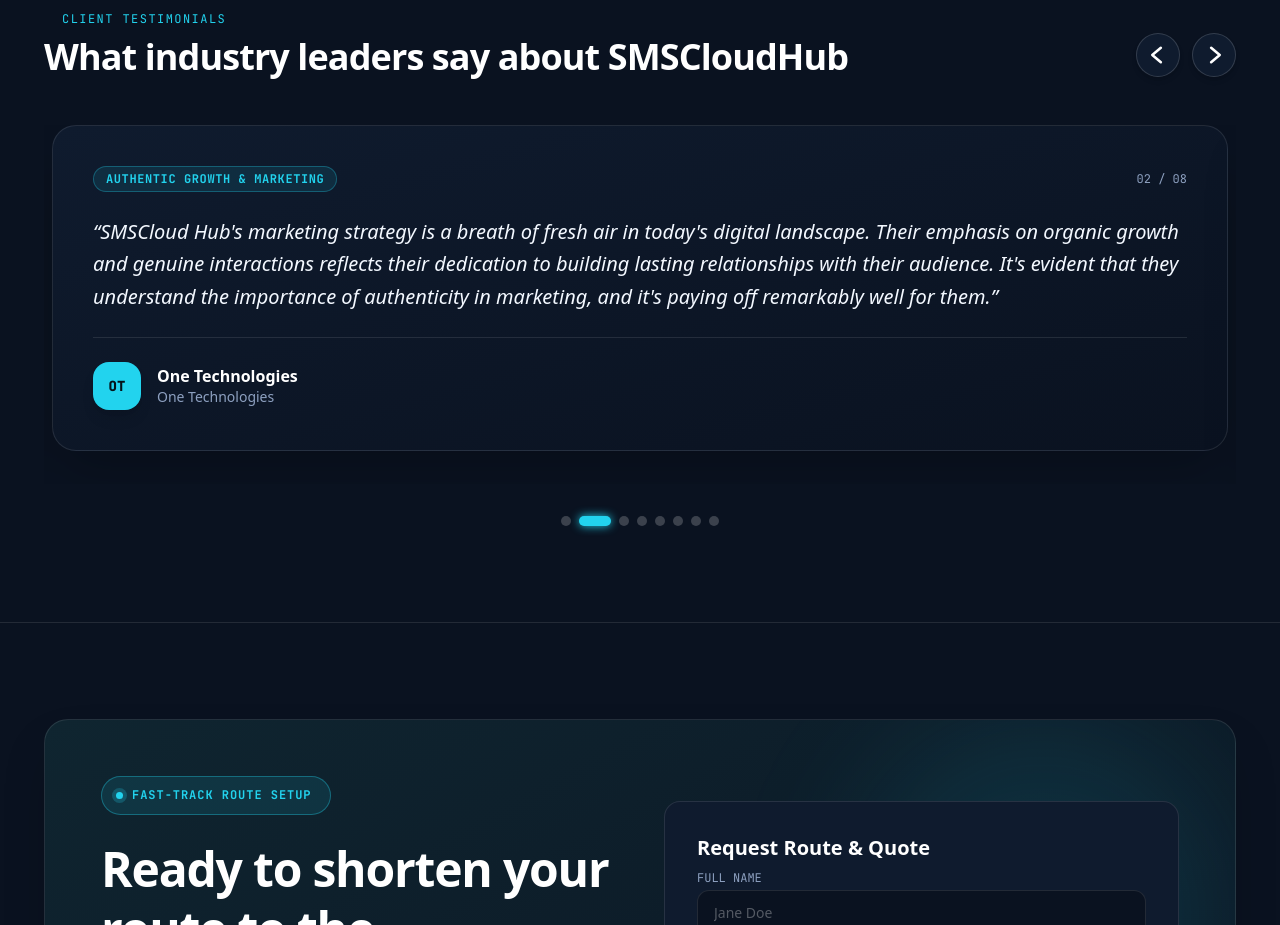
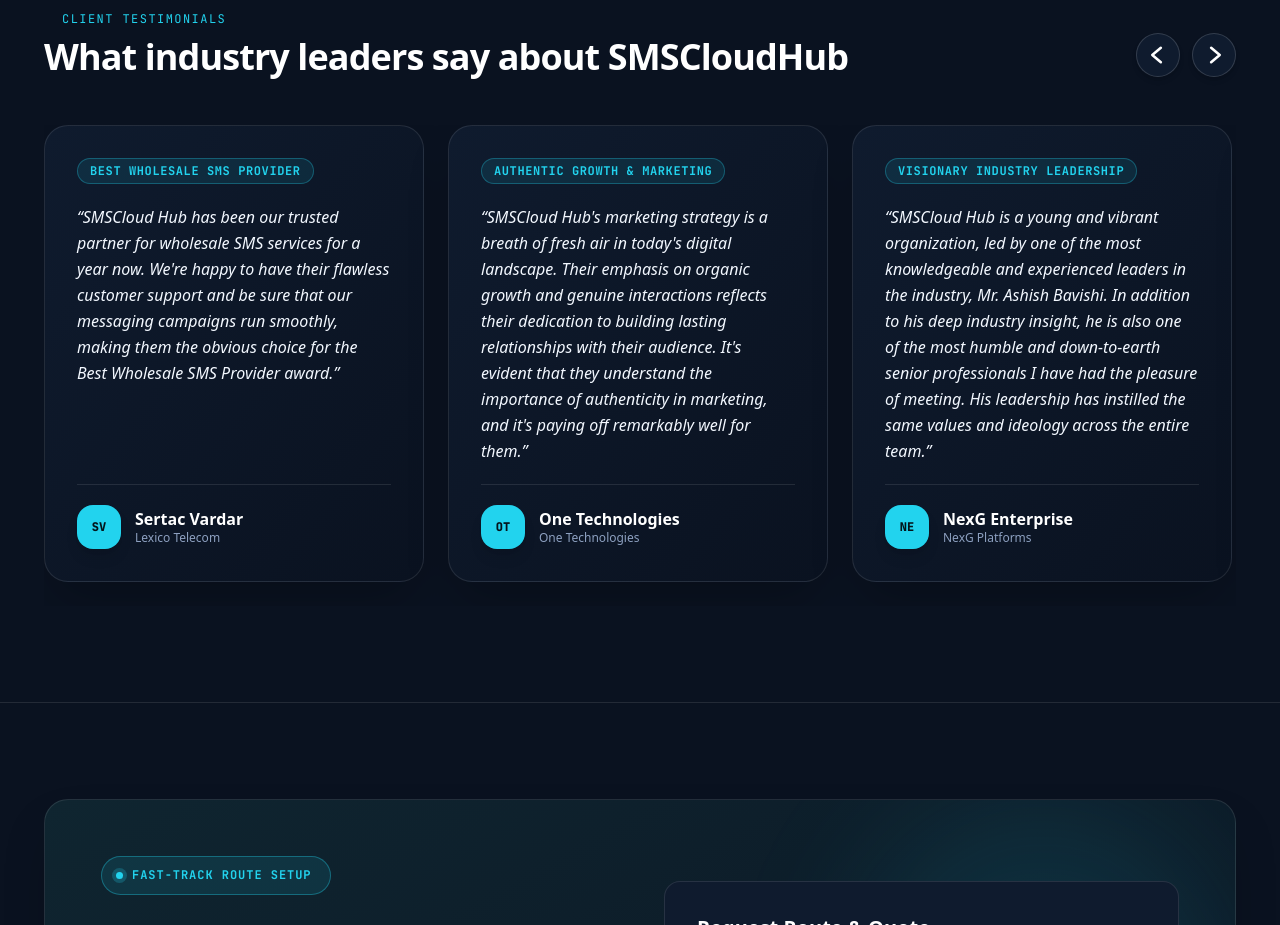
Before and after one commit to krishpitroda1/newsmscloudhub, a Next.js app: page / in a window 1280 px wide. Shown: the part 4180-5105 px from the top of the page. Built offline with nearby package versions, Linux system fonts and the light colour scheme.

Commit message:
feat: change homepage testimonials to multi-card continuous infinite marquee loop and remove slide numbers

```diff
--- a/components/Testimonials.tsx
+++ b/components/Testimonials.tsx
@@ -3,10 +3,8 @@
 import { useState, useEffect, useRef } from "react";
 
 export default function Testimonials() {
-  const [currentIndex, setCurrentIndex] = useState(0);
+  const scrollRef = useRef<HTMLDivElement | null>(null);
   const [isPaused, setIsPaused] = useState(false);
-  const touchStartX = useRef(0);
-  const touchEndX = useRef(0);
 
   const testimonials = [
     {
@@ -75,37 +73,39 @@
     },
   ];
 
-  // Auto-play interval
+  // Double array for seamless infinite scrolling
+  const infiniteTestimonials = [...testimonials, ...testimonials];
+
   useEffect(() => {
-    if (isPaused) return;
-    const interval = setInterval(() => {
-      setCurrentIndex((prev) => (prev + 1) % testimonials.length);
-    }, 5000);
-    return () => clearInterval(interval);
-  }, [isPaused, testimonials.length]);
+    const el = scrollRef.current;
+    if (!el) return;
+
+    let animationFrameId: number;
+
+    const scroll = () => {
+      if (!isPaused && el) {
+        el.scrollLeft += 0.8;
+        if (el.scrollLeft >= el.scrollWidth / 2) {
+          el.scrollLeft -= el.scrollWidth / 2;
+        }
+      }
+      animationFrameId = requestAnimationFrame(scroll);
+    };
+
+    animationFrameId = requestAnimationFrame(scroll);
+
+    return () => cancelAnimationFrame(animationFrameId);
+  }, [isPaused]);
 
   const handlePrev = () => {
-    setCurrentIndex((prev) => (prev - 1 + testimonials.length) % testimonials.length);
+    if (scrollRef.current) {
+      scrollRef.current.scrollBy({ left: -380, behavior: "smooth" });
+    }
   };
 
   const handleNext = () => {
-    setCurrentIndex((prev) => (prev + 1) % testimonials.length);
-  };
-
-  const handleTouchStart = (e: React.TouchEvent) => {
-    touchStartX.current = e.targetTouches[0].clientX;
-  };
-
-  const handleTouchMove = (e: React.TouchEvent) => {
-    touchEndX.current = e.targetTouches[0].clientX;
-  };
-
-  const handleTouchEnd = () => {
-    if (touchStartX.current - touchEndX.current > 50) {
-      handleNext();
-    }
-    if (touchStartX.current - touchEndX.current < -50) {
-      handlePrev();
+    if (scrollRef.current) {
+      scrollRef.current.scrollBy({ left: 380, behavior: "smooth" });
     }
   };
 
@@ -127,8 +127,8 @@
           <div className="flex items-center gap-3">
             <button
               onClick={handlePrev}
-              className="w-11 h-11 rounded-full border border-white/15 bg-[#0F1B2E] text-white flex items-center justify-center hover:border-[#22D3EE] hover:text-[#22D3EE] hover:bg-[#22D3EE]/10 transition-all shadow-md active:scale-95"
-              aria-label="Previous Testimonial Slide"
+              className="w-11 h-11 rounded-full border border-white/15 bg-[#0F1B2E] text-white flex items-center justify-center hover:border-[#22D3EE] hover:text-[#22D3EE] hover:bg-[#22D3EE]/10 transition-all shadow-md active:scale-95 cursor-pointer"
+              aria-label="Previous Testimonials"
             >
               <svg className="w-5 h-5" viewBox="0 0 14 14" fill="none">
                 <path
@@ -142,8 +142,8 @@
             </button>
             <button
               onClick={handleNext}
-              className="w-11 h-11 rounded-full border border-white/15 bg-[#0F1B2E] text-white flex items-center justify-center hover:border-[#22D3EE] hover:text-[#22D3EE] hover:bg-[#22D3EE]/10 transition-all shadow-md active:scale-95"
-              aria-label="Next Testimonial Slide"
+              className="w-11 h-11 rounded-full border border-white/15 bg-[#0F1B2E] text-white flex items-center justify-center hover:border-[#22D3EE] hover:text-[#22D3EE] hover:bg-[#22D3EE]/10 transition-all shadow-md active:scale-95 cursor-pointer"
+              aria-label="Next Testimonials"
             >
               <svg className="w-5 h-5" viewBox="0 0 14 14" fill="none">
                 <path
@@ -158,51 +158,41 @@
           </div>
         </div>
 
-        {/* Carousel Container */}
+        {/* Continuous Infinite Loop Carousel */}
         <div
-          className="relative overflow-hidden"
+          ref={scrollRef}
           onMouseEnter={() => setIsPaused(true)}
           onMouseLeave={() => setIsPaused(false)}
-          onTouchStart={handleTouchStart}
-          onTouchMove={handleTouchMove}
-          onTouchEnd={handleTouchEnd}
+          className="flex gap-6 overflow-x-auto pb-6 scrollbar-none select-none cursor-grab active:cursor-grabbing"
+          style={{ scrollbarWidth: "none", msOverflowStyle: "none" }}
         >
-          <div
-            className="flex transition-transform duration-500 ease-out"
-            style={{
-              transform: `translateX(-${currentIndex * 100}%)`,
-            }}
-          >
-            {testimonials.map((item, idx) => (
+          {infiniteTestimonials.map((item, idx) => (
             <div
               key={idx}
-                className="w-full shrink-0 px-1 sm:px-2"
+              className="w-[320px] sm:w-[380px] shrink-0"
             >
-                <div className="bg-gradient-to-br from-[#0F1B2E] to-[#0A1220] border border-white/10 hover:border-[#22D3EE]/50 rounded-3xl p-8 sm:p-10 shadow-2xl relative flex flex-col justify-between min-h-[300px] transition-all">
+              <div className="bg-gradient-to-br from-[#0F1B2E] to-[#0A1220] border border-white/10 hover:border-[#22D3EE]/50 rounded-3xl p-7 sm:p-8 shadow-2xl relative flex flex-col justify-between h-full min-h-[290px] transition-all">
                 <div className="space-y-4">
                   <div className="flex items-center justify-between">
                     <span className="font-mono text-xs text-[#22D3EE] bg-[#22D3EE]/10 border border-[#22D3EE]/30 px-3 py-1 rounded-full font-bold uppercase tracking-wider">
                       {item.category}
                     </span>
-                      <span className="font-mono text-xs text-[#8DA0C0]">
-                        0{idx + 1} / 0{testimonials.length}
-                      </span>
                   </div>
 
-                    <p className="text-base sm:text-xl text-[#F3F8FF] leading-relaxed italic font-normal pt-2">
+                  <p className="text-sm sm:text-base text-[#F3F8FF] leading-relaxed italic font-normal pt-1">
                     &ldquo;{item.quote}&rdquo;
                   </p>
                 </div>
 
-                  <div className="flex items-center gap-4 pt-6 mt-6 border-t border-white/10">
-                    <div className="w-12 h-12 rounded-2xl bg-[#22D3EE] text-[#04141A] font-mono font-extrabold text-sm flex items-center justify-center shrink-0 shadow-lg">
+                <div className="flex items-center gap-3.5 pt-5 mt-5 border-t border-white/10">
+                  <div className="w-11 h-11 rounded-2xl bg-[#22D3EE] text-[#04141A] font-mono font-extrabold text-xs flex items-center justify-center shrink-0 shadow-lg">
                     {item.initials}
                   </div>
                   <div>
-                      <h4 className="text-base font-bold text-white leading-snug">
+                    <h4 className="text-sm sm:text-base font-bold text-white leading-snug">
                       {item.author}
                     </h4>
-                      <p className="text-xs sm:text-sm text-[#8DA0C0]">
+                    <p className="text-xs text-[#8DA0C0]">
                       {item.company}
                     </p>
                   </div>
@@ -212,23 +202,6 @@
           ))}
         </div>
       </div>
-
-        {/* Carousel Pagination Dots */}
-        <div className="flex items-center justify-center gap-2 mt-8">
-          {testimonials.map((_, idx) => (
-            <button
-              key={idx}
-              onClick={() => setCurrentIndex(idx)}
-              className={`h-2.5 rounded-full transition-all duration-300 ${
-                currentIndex === idx
-                  ? "w-8 bg-[#22D3EE] shadow-[0_0_10px_#22D3EE]"
-                  : "w-2.5 bg-white/20 hover:bg-white/40"
-              }`}
-              aria-label={`Go to slide ${idx + 1}`}
-            />
-          ))}
-        </div>
-      </div>
     </section>
   );
 }
```
Lines whose indentation alone changed are shown as unchanged.
